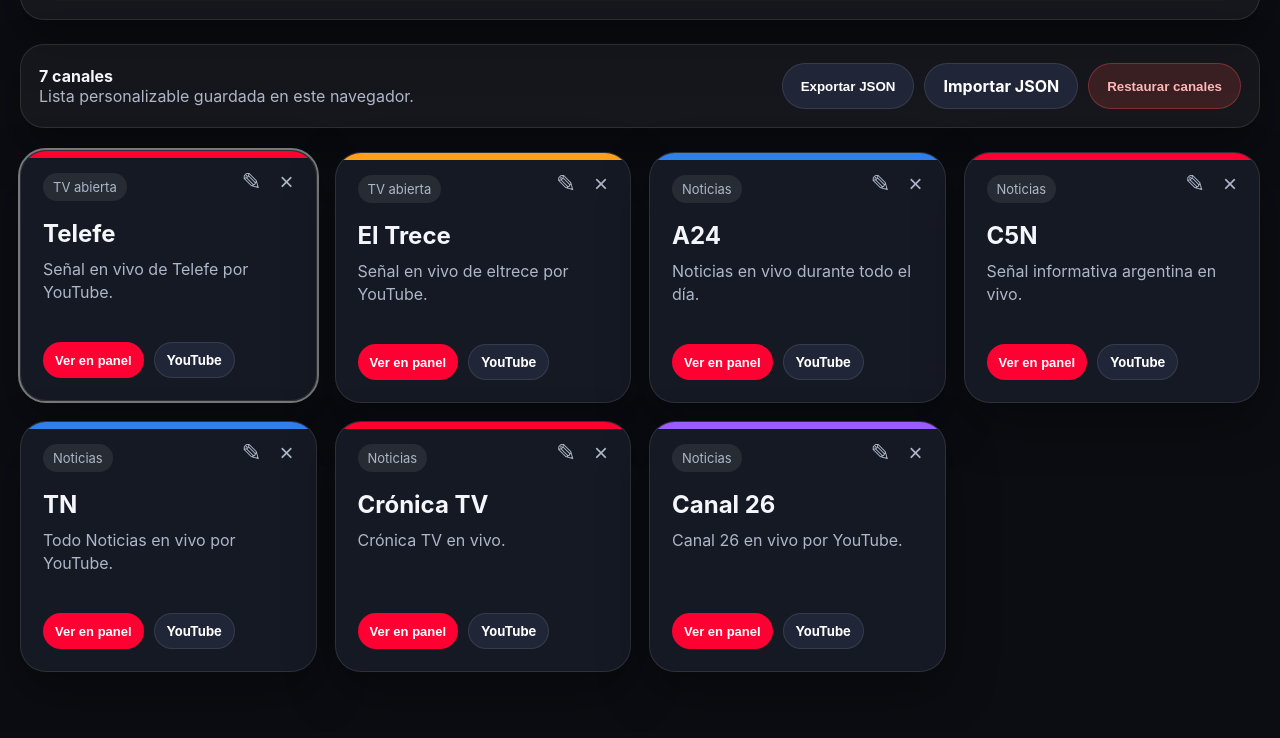
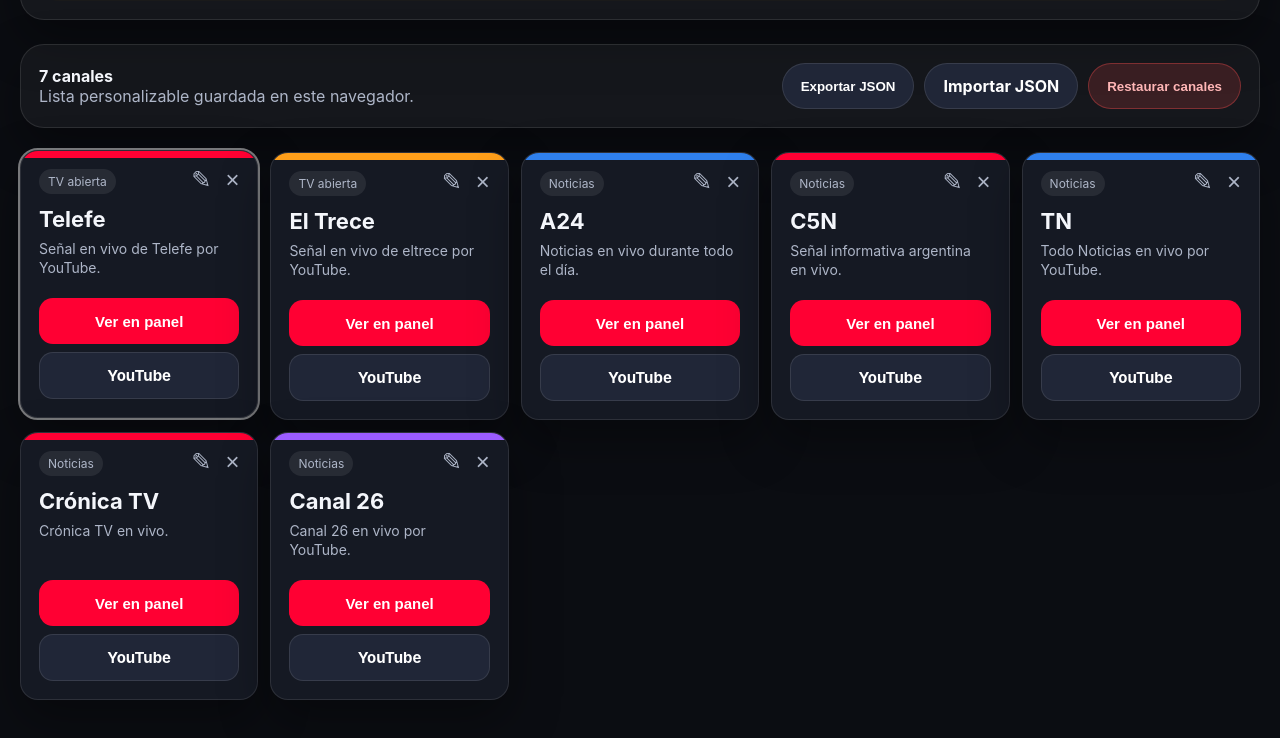
Before and after one commit to sergiodq/tv-argentina-youtube, a website: page public/index.html in a window 1280 px wide. Shown: the part 1164-1902 px from the top of the page. Drawn offline with Linux system fonts and the light colour scheme.

Commit message:
Mejora tarjetas de canales

```diff
--- a/public/css/style.css
+++ b/public/css/style.css
@@ -55,17 +55,17 @@ h1 { font-size: 24px; }
 .danger { background: rgba(255,77,77,.16); color: #ffb6b6; border: 1px solid rgba(255,77,77,.35); }
 .fileBtn input { display: none; }
 
-.grid { display: grid; grid-template-columns: repeat(auto-fill, minmax(250px, 1fr)); gap: 18px; }
-.card { position: relative; overflow: hidden; min-height: 220px; border-radius: 26px; padding: 22px; border: 1px solid var(--border); background: var(--panel); box-shadow: var(--shadow); }
+.grid { display: grid; grid-template-columns: repeat(auto-fill, minmax(220px, 1fr)); gap: 12px; }
+.card { position: relative; overflow: hidden; min-height: 0; border-radius: 18px; padding: 18px; border: 1px solid var(--border); background: var(--panel); box-shadow: var(--shadow); }
 .card.active { outline: 2px solid rgba(255,255,255,.45); transform: translateY(-2px); }
 .card::before { content: ""; position: absolute; inset: 0 0 auto 0; height: 7px; background: var(--accent, var(--primary)); }
-.card .badge { display: inline-flex; padding: 6px 10px; border-radius: 999px; background: rgba(255,255,255,.08); color: var(--muted); font-size: 13px; margin-bottom: 18px; }
-.card h3 { font-size: 24px; margin-bottom: 10px; }
-.card p { color: var(--muted); line-height: 1.45; min-height: 62px; padding-right: 10px; }
-.cardActions { display: flex; gap: 10px; margin-top: 22px; flex-wrap: wrap; }
+.card .badge { display: inline-flex; padding: 5px 9px; border-radius: 999px; background: rgba(255,255,255,.08); color: var(--muted); font-size: 12px; margin-bottom: 12px; }
+.card h3 { font-size: 22px; margin-bottom: 8px; padding-right: 54px; }
+.card p { color: var(--muted); line-height: 1.35; min-height: 44px; padding-right: 0; font-size: 14px; }
+.cardActions { display: flex; flex-direction: column; gap: 8px; margin-top: 14px; }
 .iconBtn { background: transparent; border: 0; color: var(--muted); font-size: 24px; cursor: pointer; }
-.cardMenu { position: absolute; top: 16px; right: 16px; display: flex; gap: 6px; }
-.small { padding: 9px 12px; font-size: 13px; }
+.cardMenu { position: absolute; top: 14px; right: 12px; display: flex; gap: 2px; }
+.small { width: 100%; min-height: 46px; padding: 13px 14px; font-size: 15px; border-radius: 14px; }
 
 .red { --accent: #ff0033; }
 .blue { --accent: #2f80ed; }
```
